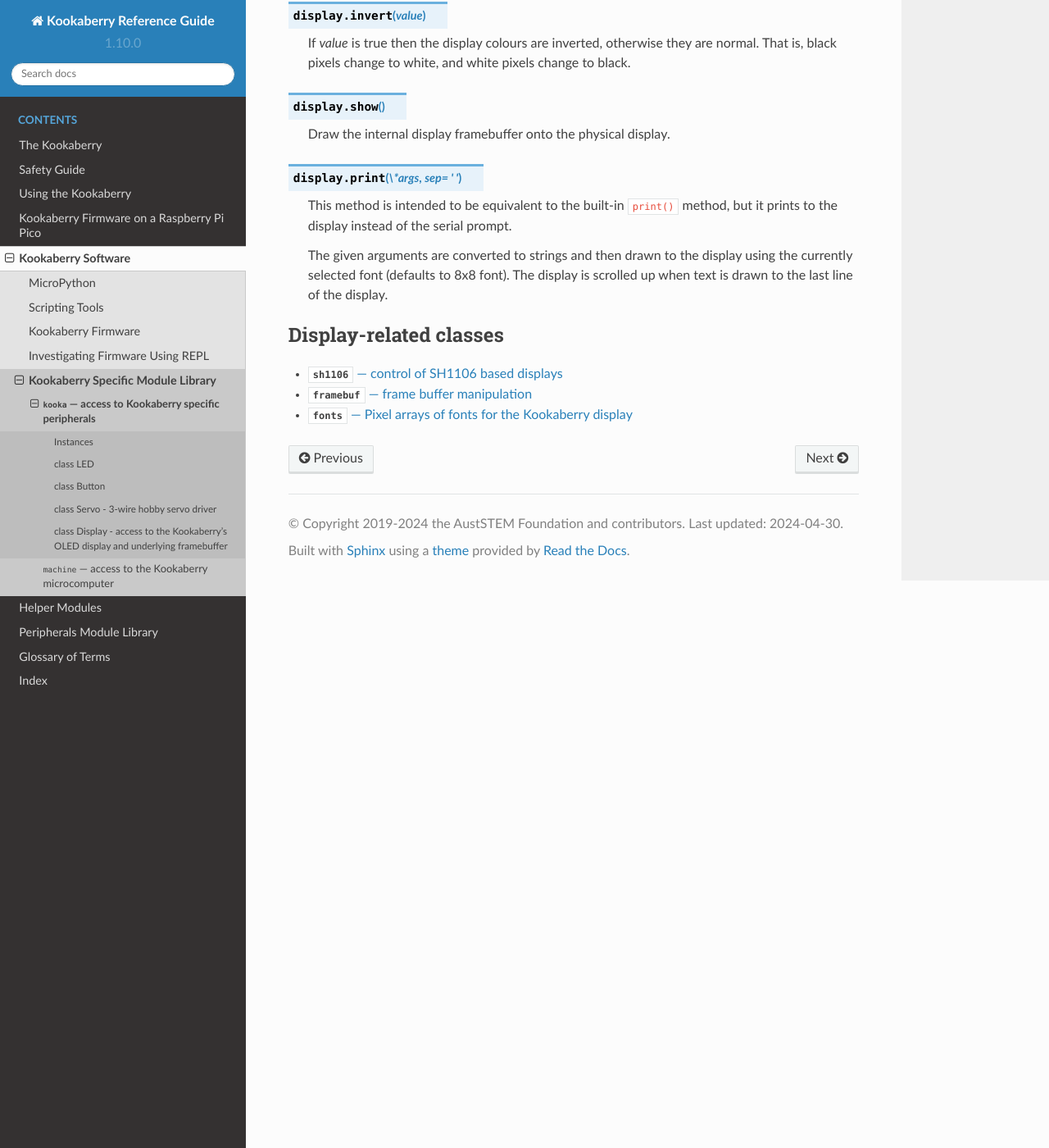
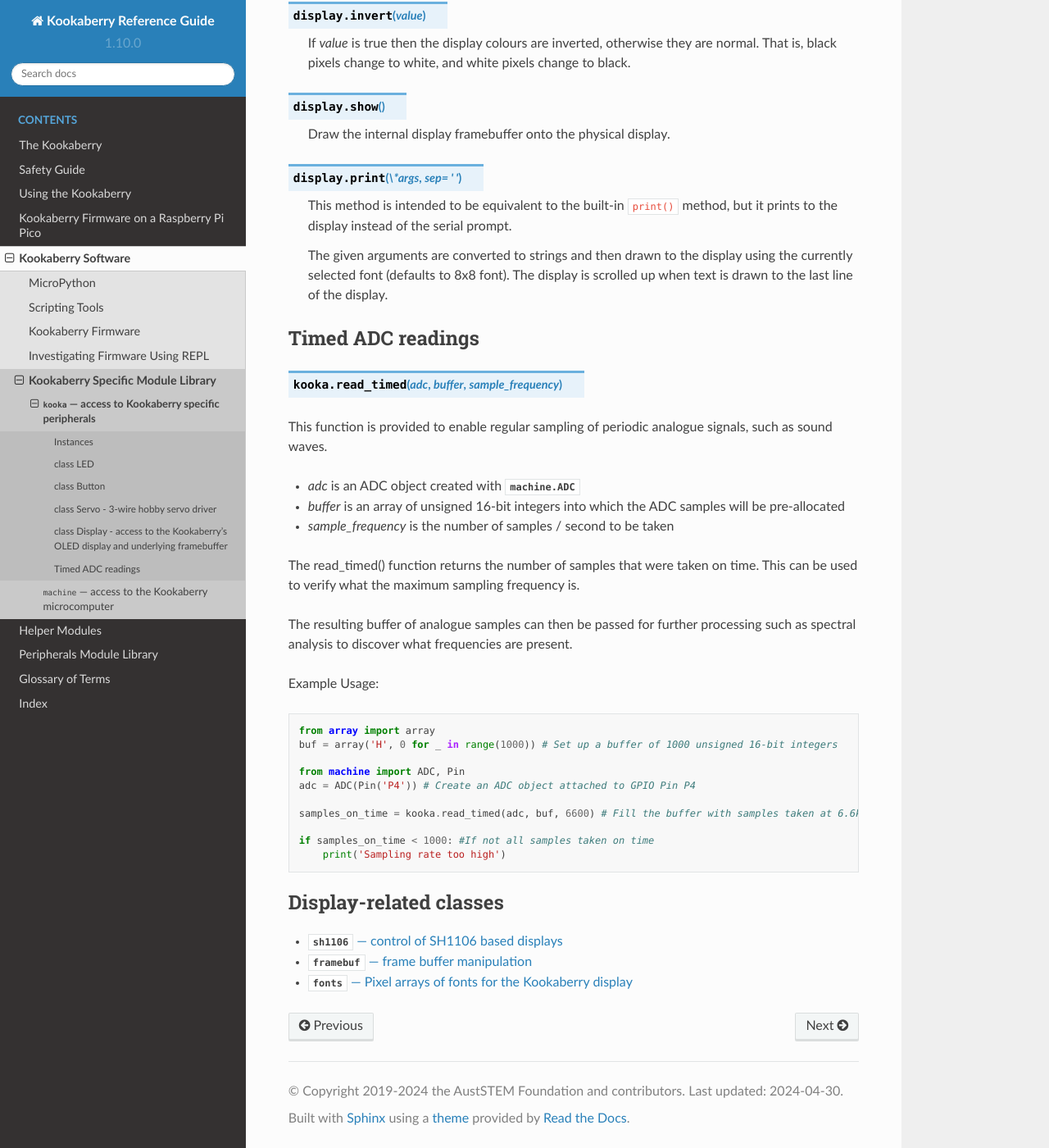
Before and after one commit to TDStrasser/Kookaberry-Reference-Guide, a Sphinx documentation site: the page built from docs/source/kooka.rst, in a window 1280 px wide and 1400 px high, scrolled down 7357 px. Shown: the whole window at 82% size. Built offline with Sphinx 7.4.7 and the Read the Docs theme 2.0.0, drawn with Linux system fonts in a browser that asks for light colours.

Commit message:
Added the timed_read() function for use with ADC

```diff
--- a/docs/source/kooka.rst
+++ b/docs/source/kooka.rst
@@ -383,6 +383,34 @@
     using the currently selected font (defaults to 8x8 font).  The display is scrolled up
     when text is drawn to the last line of the display.
 
+Timed ADC readings
+==================
+
+.. function:: kooka.read_timed(adc, buffer, sample_frequency)
+
+This function is provided to enable regular sampling of periodic analogue signals, such as sound waves.
+
+- *adc* is an ADC object created with :class:`machine.ADC`
+- *buffer* is an array of unsigned 16-bit integers into which the ADC samples will be pre-allocated
+- *sample_frequency* is the number of samples / second to be taken
+
+The read_timed() function returns the number of samples that were taken on time.  This can be used to verify what the maximum sampling frequency is.
+
+The resulting buffer of analogue samples can then be passed for further processing such as spectral analysis to discover what frequencies are present.
+
+Example Usage::
+
+    from array import array
+    buf = array('H', 0 for _ in range(1000)) # Set up a buffer of 1000 unsigned 16-bit integers
+
+    from machine import ADC, Pin
+    adc = ADC(Pin('P4')) # Create an ADC object attached to GPIO Pin P4
+
+    samples_on_time = kooka.read_timed(adc, buf, 6600) # Fill the buffer with samples taken at 6.6kHz (suitable for telephone audio)
+
+    if samples_on_time < 1000: #If not all samples taken on time
+        print('Sampling rate too high')
+
 
 .. toctree::
     :caption: Display-related classes
```
